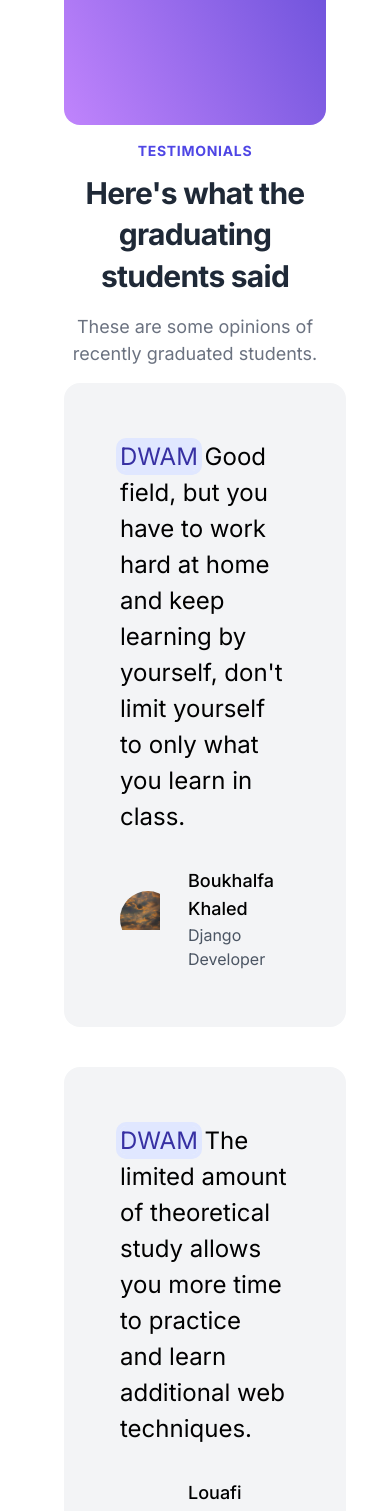
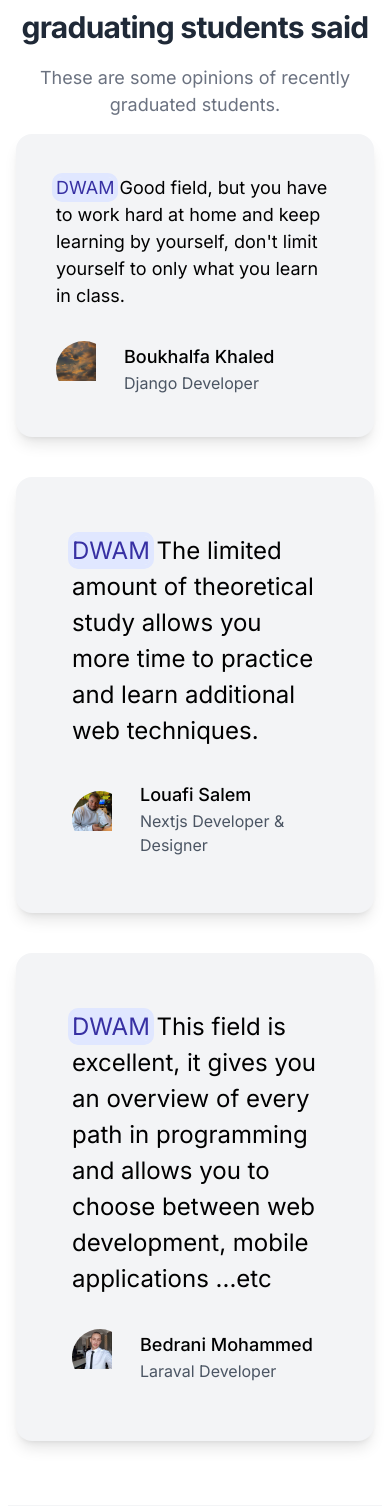
Before and after one commit to SalemDevLouy/DWAM, a Next.js app: page / in a window 390 px wide. Shown: the part 3361-4872 px from the top of the page. Built offline with nearby package versions, Linux system fonts and the light colour scheme.

Commit message:
new commit
same adjusment on mobile styling

```diff
--- a/src/components/Container.tsx
+++ b/src/components/Container.tsx
@@ -8,7 +8,7 @@ interface ContainerProps {
 export function Container(props: Readonly<ContainerProps>) {
   return (
     <div
-      className={`container px-8 mx-auto  ${
+      className={`container px-2 sm:px-8 mx-auto  ${
         props.className ? props.className : ""
       }`}>
       {props.children}
--- a/src/components/Testimonials.tsx
+++ b/src/components/Testimonials.tsx
@@ -11,8 +11,8 @@ export const Testimonials = () => {
     <Container className="mb-16">
       <div className="grid gap-10 lg:grid-cols-2 xl:grid-cols-3 ">
         <div className="lg:col-span-2 xl:col-auto">
-          <div className="flex flex-col justify-between w-full h-full bg-gray-100 px-14 rounded-2xl py-14 dark:bg-trueGray-800">
-            <p className="text-2xl leading-normal ">
+          <div className="flex flex-col justify-between w-full h-full bg-gray-100 px-10 rounded-2xl py-10 dark:bg-trueGray-800 shadow-lg">
+            <p className="text-lg sm:text-2xl leading-normal ">
             <Mark>DWAM</Mark> Good field, but you have to work hard at home and keep learning by yourself,
              don&apos;t limit yourself to only what you learn in class.
             </p>
@@ -25,7 +25,7 @@ export const Testimonials = () => {
           </div>
         </div>
         <div className="">
-          <div className="flex flex-col justify-between w-full h-full bg-gray-100 px-14 rounded-2xl py-14 dark:bg-trueGray-800">
+          <div className="flex flex-col justify-between w-full h-full bg-gray-100 px-14 rounded-2xl py-14 dark:bg-trueGray-800 shadow-lg">
             <p className="text-2xl leading-normal ">
               <Mark>DWAM</Mark> The limited amount of theoretical study allows you more time to practice and learn additional web techniques.
             </p>
@@ -38,7 +38,7 @@ export const Testimonials = () => {
           </div>
         </div>
         <div className="">
-          <div className="flex flex-col justify-between w-full h-full bg-gray-100 px-14 rounded-2xl py-14 dark:bg-trueGray-800">
+          <div className="flex flex-col justify-between w-full h-full bg-gray-100 px-14 rounded-2xl py-14 dark:bg-trueGray-800 shadow-lg">
             <p className="text-2xl leading-normal ">
               <Mark>DWAM</Mark> This field is excellent, it gives you an overview of every path in programming and allows you to choose between web development, mobile applications ...etc
             </p>
```
